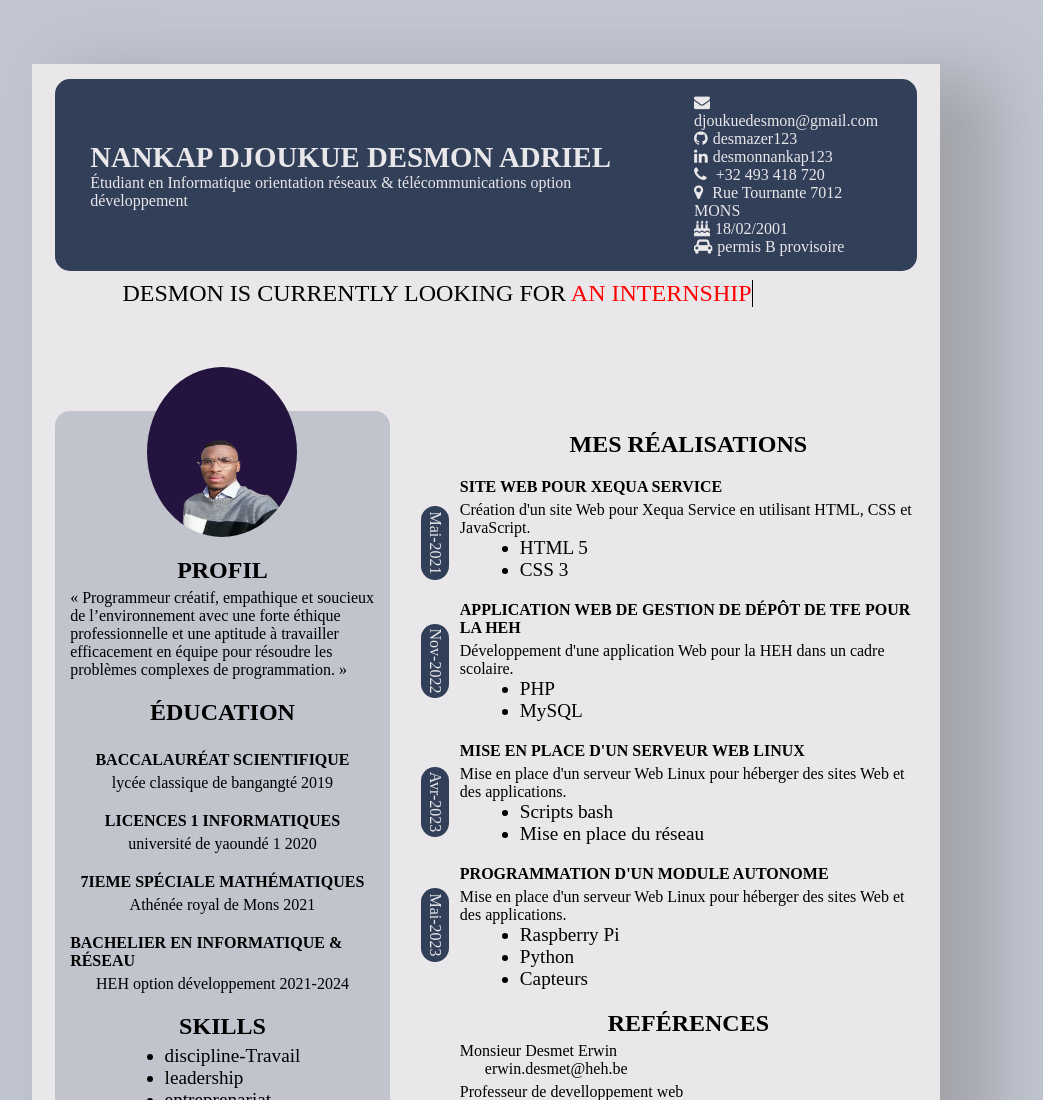
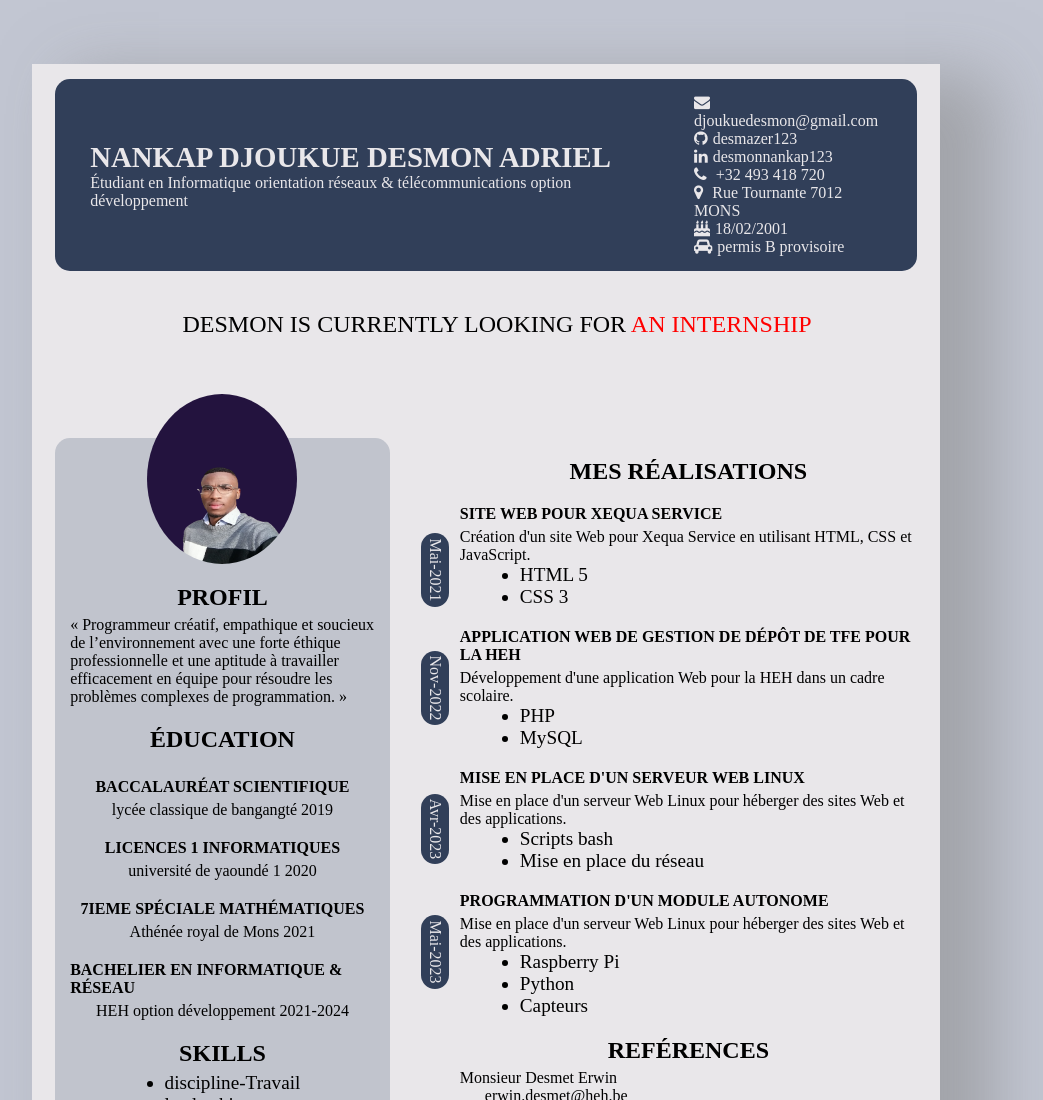
Before and after one commit to desmazer123/desmazer123.github.io, a plain HTML site: page index.html in a window 1280 px wide. Shown: the top 1100 px of the page, without its empty margins (154-1197 px from the left). Drawn offline with Linux system fonts and the light colour scheme.

Commit message:
change style
change the style of lookingfor class

```diff
--- a/style.css
+++ b/style.css
@@ -86,13 +86,10 @@ a{
 }
 /* ###################looking for #################### */
 .lookingfor {
-    border-right: 1px solid #000;
-    white-space: nowrap;
-    overflow: hidden;
-    width: fit-content;
-    position:absolute;
-    top:280px;
-    margin:0 50px 0 90px;
+
+    position: relative;
+    top:-100px;
+    margin-left:150px;
 
   }
 
@@ -297,7 +294,8 @@ li span{
     .lookingfor{
         position: relative;
         font-size: 0.9em;
-        margin: 0 auto;
+        text-align: center;
+        margin: 0;
         top:-100px;
 
     }
```
